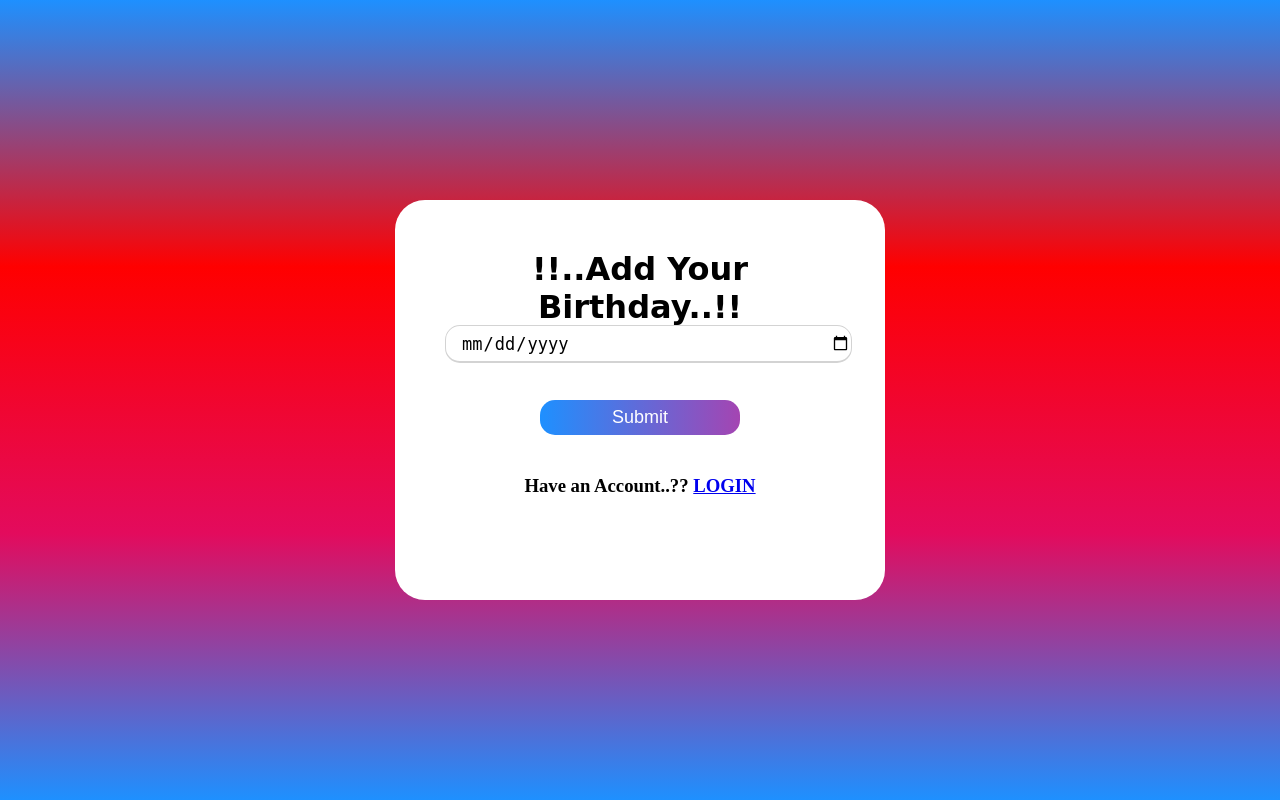
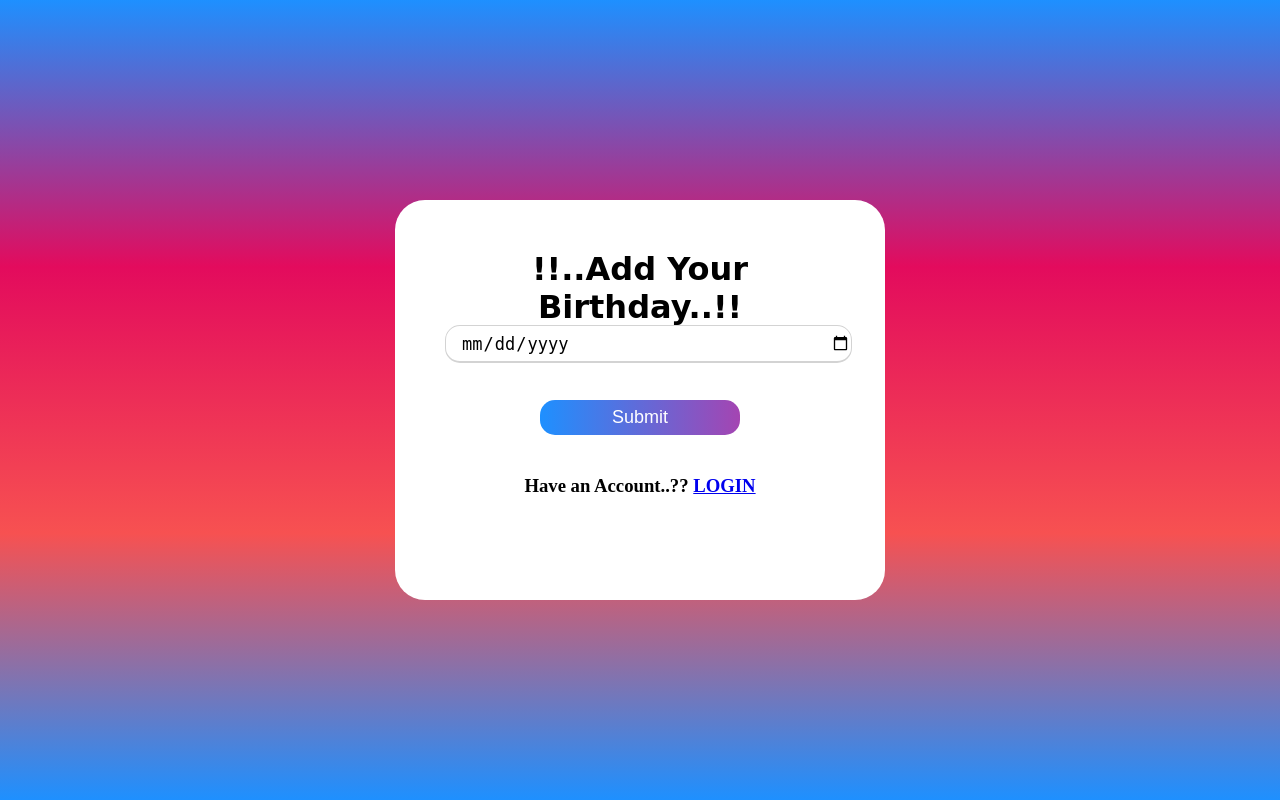
Before and after one commit to tejasborse123/Donation_Website, a PHP site: page /birthday.php in a window 1280 px wide. Run offline with PHP 8.4, Linux system fonts and the light colour scheme; data that the repository does not hold is empty; some web fonts are replaced.

Commit message:
BGcolor changed

```diff
--- a/birthday.css
+++ b/birthday.css
@@ -8,7 +8,7 @@ html,body{
   height: 100%;
   width: 100%;
   place-items: center;
-  background: linear-gradient(to bottom,dodgerblue,red,#E30B5D,dodgerblue);
+  background: linear-gradient(to top,dodgerblue,#F75151,#E30B5D,dodgerblue);
 }
 
 #box{
```
